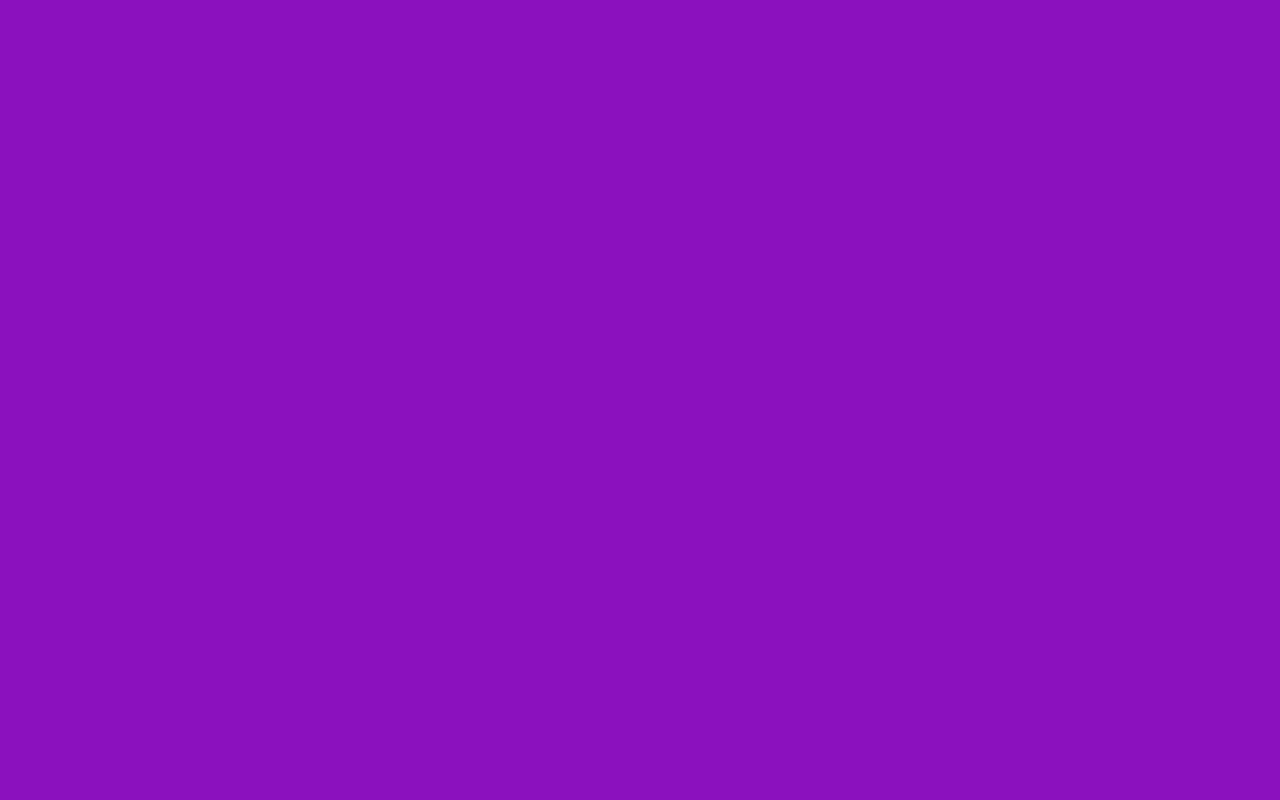
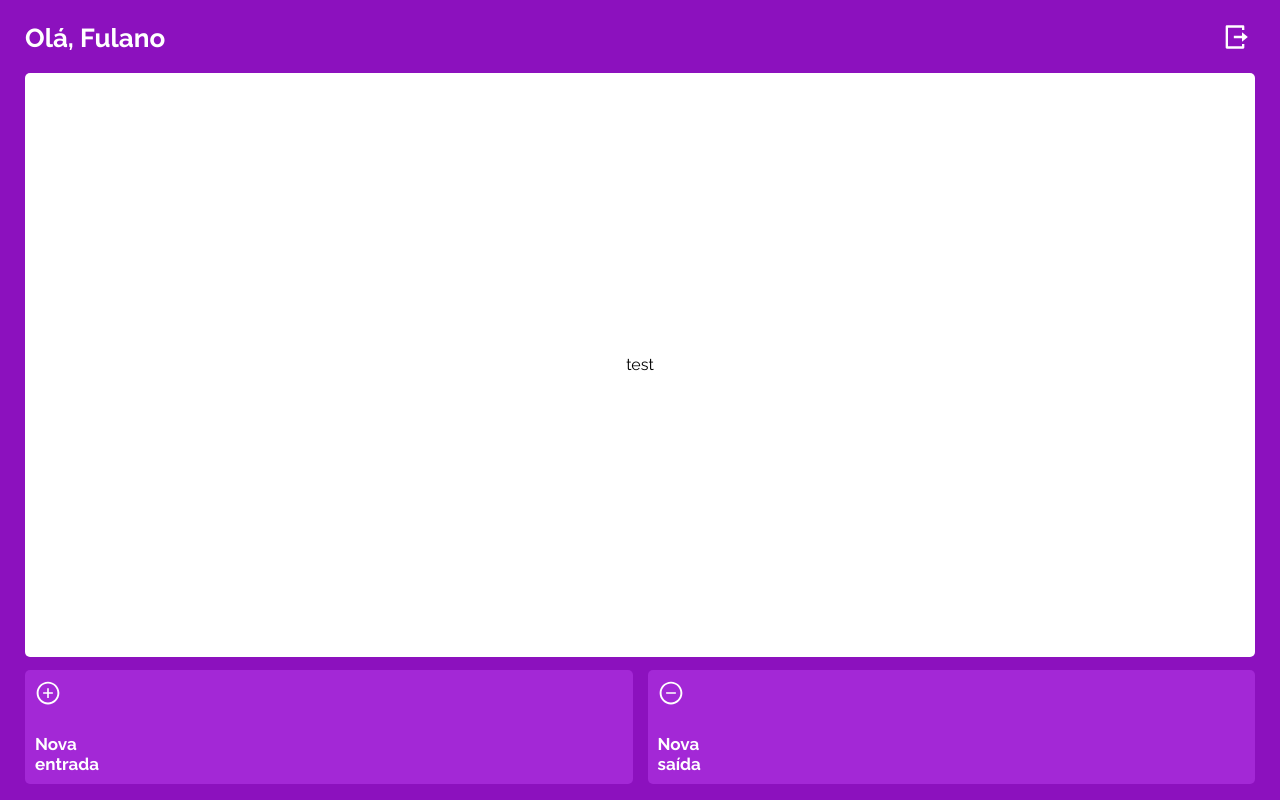
Before and after one commit to ptrkc/mywallet-react, a React (Create React App) app: page /home in a window 1280 px wide. Built offline with nearby package versions, Linux system fonts and the light colour scheme; a web font is replaced by a local one.

Commit message:
Added home page

```diff
--- a/package.json
+++ b/package.json
@@ -9,6 +9,7 @@
     "axios": "^0.21.1",
     "react": "^17.0.2",
     "react-dom": "^17.0.2",
+    "react-icons": "^4.2.0",
     "react-router-dom": "^5.2.0",
     "react-scripts": "4.0.3",
     "styled-components": "^5.3.0",
--- a/src/App.js
+++ b/src/App.js
@@ -1,8 +1,9 @@
 import { BrowserRouter as Router, Switch, Route } from "react-router-dom";
-import SignIn from "./Sign/SignIn";
-import SignUp from "./Sign/SignUp";
-import ResetCSS from "./styles/ResetCSS";
-import GlobalStyle from "./styles/GlobalStyle";
+import SignIn from "./components/Sign/SignIn";
+import SignUp from "./components/Sign/SignUp";
+import Home from "./components/Home/Home";
+import ResetCSS from "./components/styles/ResetCSS";
+import GlobalStyle from "./components/styles/GlobalStyle";
 
 function App() {
     return (
@@ -16,10 +17,10 @@ function App() {
                 <Route path="/sign-up" exact>
                     <SignUp />
                 </Route>
-                {/* <Route path="/home" exact>
+                <Route path="/home" exact>
                     <Home />
                 </Route>
-                <Route path="/add-in" exact>
+                {/* <Route path="/add-in" exact>
                     <AddIn />
                 </Route>
                 <Route path="/add-out" exact>
--- /dev/null
+++ b/src/components/Home/Home.js
@@ -0,0 +1,102 @@
+import { Link } from "react-router-dom";
+import styled from "styled-components";
+import TransactionsCard from "./TransactionsCard";
+import { RiLogoutBoxRLine } from "react-icons/ri";
+import { AiOutlinePlusCircle, AiOutlineMinusCircle } from "react-icons/ai";
+
+export default function SignIn() {
+    const name = "Fulano";
+    return (
+        <PageStyle>
+            <Title>
+                <h2>Olá, {name}</h2>
+                <button>
+                    <RiLogoutBoxRLine />
+                </button>
+            </Title>
+            <TransactionsCard />
+            <Buttons>
+                <button>
+                    <AiOutlinePlusCircle />
+                    <div>
+                        <span>Nova</span>
+                        <span>entrada</span>
+                    </div>
+                </button>
+                <div className="spacer" />
+                <button>
+                    <AiOutlineMinusCircle />
+                    <div>
+                        <span>Nova</span>
+                        <span>saída</span>
+                    </div>
+                </button>
+            </Buttons>
+        </PageStyle>
+    );
+}
+
+const Title = styled.div`
+    display: flex;
+    justify-content: space-between;
+    align-items: center;
+    font-size: 28px;
+    button {
+        display: flex;
+        justify-content: right;
+        align-items: center;
+        font-size: 28px;
+        border: none;
+        height: 40px;
+        background-color: transparent;
+        color: white;
+    }
+`;
+const Buttons = styled.div`
+    margin: 13px 0px 16px;
+    display: flex;
+    button {
+        width: 100%;
+        height: 114px;
+        display: flex;
+        flex-direction: column;
+        justify-content: space-between;
+        align-items: flex-start;
+        border: none;
+        color: #fff;
+        font-weight: bold;
+        font-size: 17px;
+        padding: 10px;
+        svg {
+            font-size: 26px;
+        }
+        div {
+            display: flex;
+            flex-direction: column;
+            align-items: flex-start;
+        }
+    }
+    .spacer {
+        width: 15px;
+        flex-shrink: 0;
+    }
+`;
+const PageStyle = styled.div`
+    display: flex;
+    flex-direction: column;
+    height: 100vh;
+    padding: 0px 25px;
+    h2 {
+        font-size: 26px;
+        font-weight: bold;
+        margin: 25px 0px 22px;
+    }
+    a {
+        margin-top: 36px;
+        text-decoration: none;
+        font-family: Raleway;
+        font-weight: bold;
+        font-size: 15px;
+        color: #ffffff;
+    }
+`;
--- /dev/null
+++ b/src/components/Home/TransactionsCard.js
@@ -0,0 +1,16 @@
+import styled from "styled-components";
+
+export default function TransactionsCard() {
+    return <CardStyle>test</CardStyle>;
+}
+
+const CardStyle = styled.div`
+    display: flex;
+    flex-direction: column;
+    align-items: center;
+    justify-content: center;
+    height: 100%;
+    background-color: #fff;
+    color: black;
+    border-radius: 5px;
+`;
```
Also changed, not shown: src/components/Sign/SignIn.js (renamed from src/Sign/SignIn.js), src/components/Sign/SignPagesStyle.js (renamed from src/Sign/SignPagesStyle.js), src/components/Sign/SignUp.js (renamed from src/Sign/SignUp.js), src/components/styles/GlobalStyle.js (renamed from src/styles/GlobalStyle.js), src/components/styles/ResetCSS.js (renamed from src/styles/ResetCSS.js), src/components/styles/StyledForm.js (renamed from src/styles/StyledForm.js), 1 other file (tests, documents, lock files or other folders).
